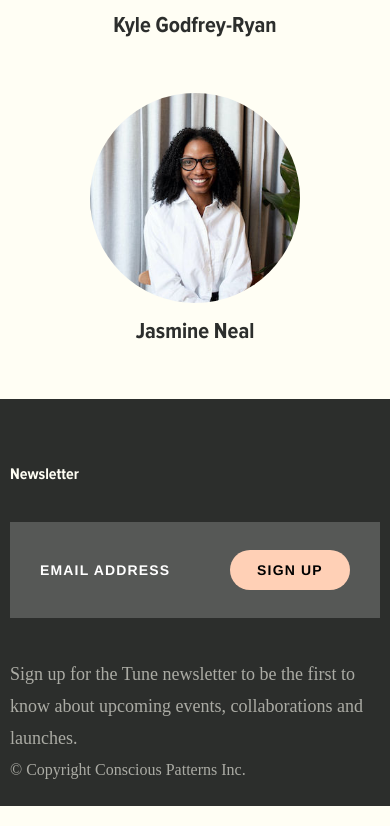
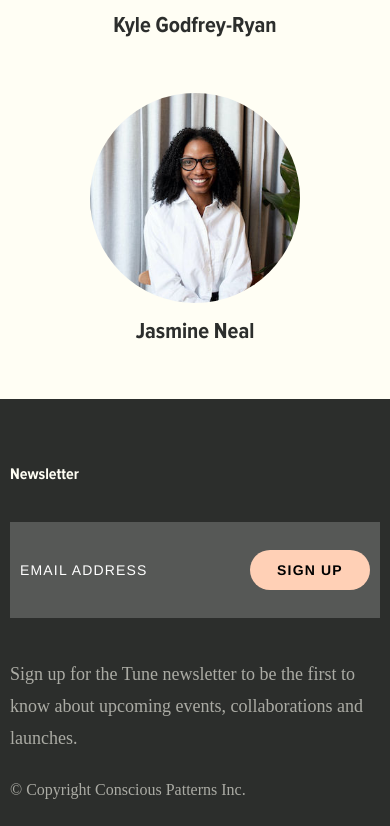
Before and after one commit to jasbneal/CompanyHomeProject_Tune, a plain HTML site: page index.html in a window 390 px wide. Shown: the part 5284-6110 px from the top of the page. Drawn offline with Linux system fonts and the light colour scheme; files whose address does not match are found by name.

Commit message:
clean footer CSS

```diff
--- a/assets/style.css
+++ b/assets/style.css
@@ -996,7 +996,8 @@ footer {
 }
 
 .newsletter-container {
-    height: 288px;
+    min-height: 288px;
+    max-height: 400px;
     max-width: 700px;
     margin-top: 67px;
 }
@@ -1027,7 +1028,7 @@ footer {
     font-size: 14px;
     letter-spacing: 1.17px;
     line-height: 16px;
-    font-weight: 700;
+    font-weight: normal;
 }
 
 input {
@@ -1073,11 +1074,15 @@ input.button:hover {
     line-height: 32px;
     opacity: .6;
     color:#FFFEF4;
-    padding-bottom: 20px;
+    padding: 20px 0;
 }
 
 @media only screen and (max-width: 500px) {
     .footer-container {
         padding: 0 10px;
     }
+
+    .signup-form {
+        padding: 0 10px;
+    }
 }
```
